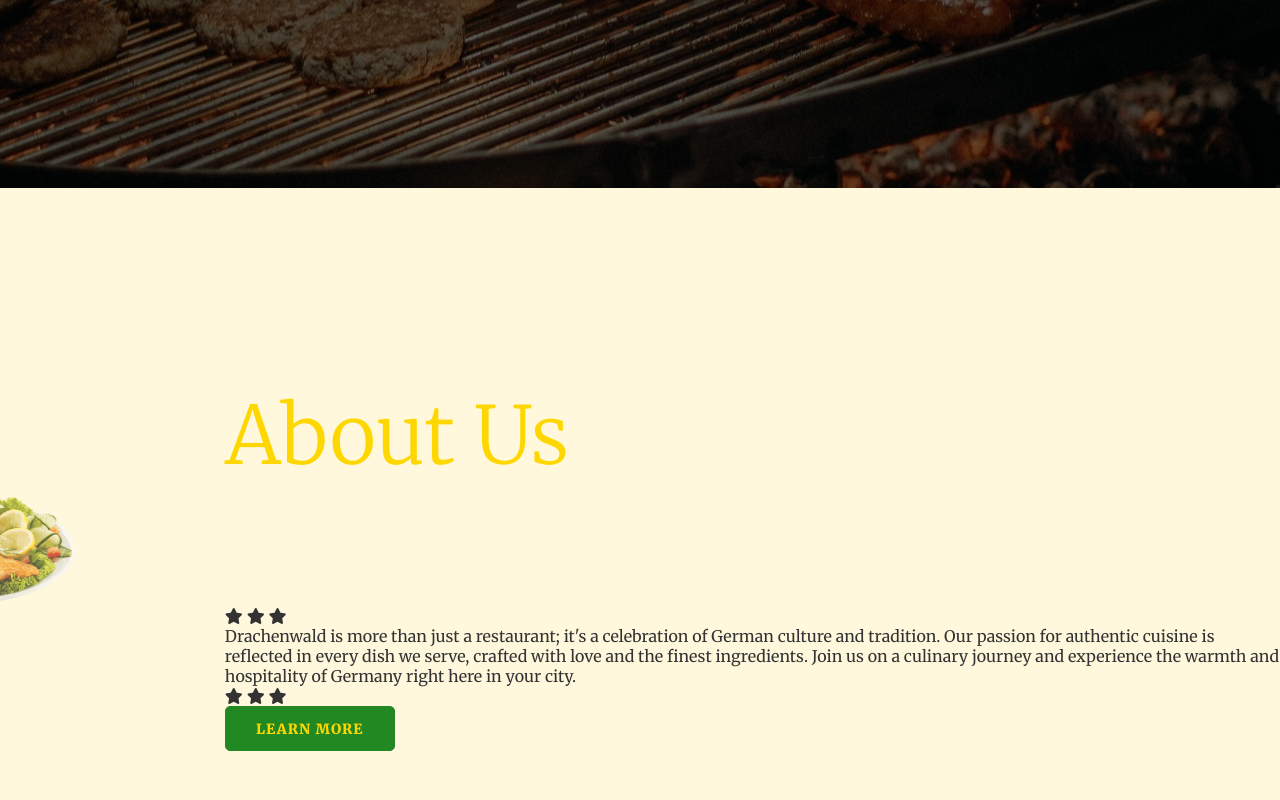
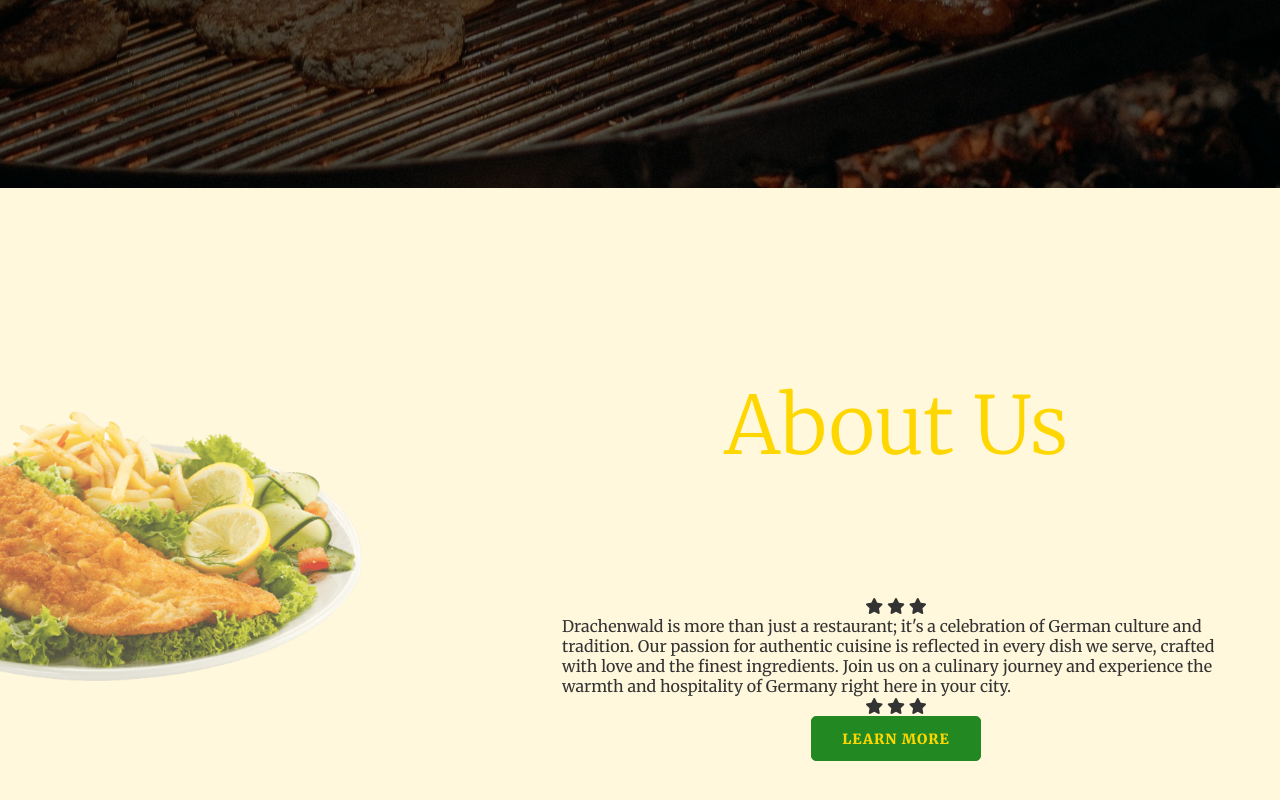
Before and after one commit to Nimira43/Drachenwald, a website: page index.html in a window 1280 px wide. Shown: the part 612-1412 px from the top of the page. Drawn offline with Linux system fonts and the light colour scheme; a web font is replaced by a local one.

Commit message:
Styling about-us-right

```diff
--- a/scss/_layout.scss
+++ b/scss/_layout.scss
@@ -49,4 +49,23 @@
       opacity: 0.7;
     }
   }
+
+  &-right {
+    width: 60%;
+    display: flex;
+    flex-direction: column;
+    align-items: center;
+    padding: 0 100%;
+    box-sizing: border-box;
+
+    @media(max-width: 1300px) {
+      padding: 0 50px;
+    }
+
+    @media(max-width: 800px) {
+      width: 100%;
+    }
+
+
+  }
 }
```
Also changed, not shown: css/main.css.
